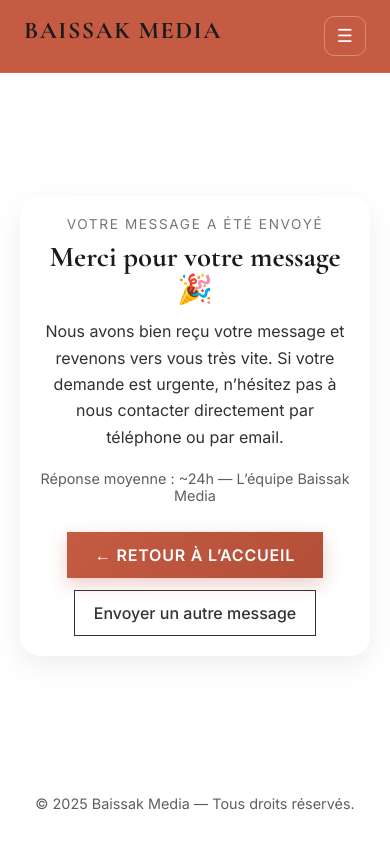
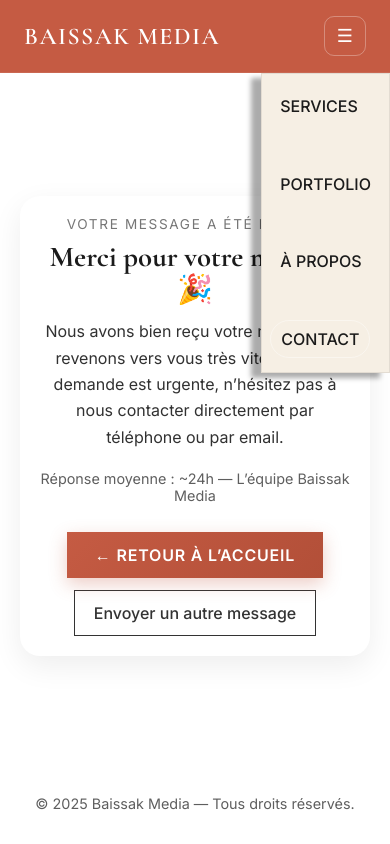
Before and after one commit to RiwaneAberkane/BaissakMedia, a plain HTML site: page merci.html in a window 390 px wide. Both pictures are taken after a click on the button "Open menu". Drawn offline with nearby package versions, Linux system fonts and the light colour scheme.

Commit message:
add merci page and form complete

```diff
--- a/merci.css
+++ b/merci.css
@@ -26,17 +26,6 @@ body {
     box-shadow: 0 10px 30px rgba(0, 0, 0, .07);
     padding: clamp(1.25rem, 3vw, 2rem);
     text-align: center;
-}
-
-/* Marque */
-.brand {
-    display: inline-block;
-    text-decoration: none;
-    letter-spacing: .06em;
-    font-weight: 700;
-    font-family: "Cormorant Garamond", serif;
-    margin-bottom: .75rem;
-    color: inherit;
 }
 
 /* Titres et textes */
--- a/merci.html
+++ b/merci.html
@@ -61,6 +61,17 @@
         &copy; <span id="annee"></span> Baissak Media — Tous droits réservés.
     </footer>
 
+    <!-- tiny JS for mobile menu -->
+    <script>
+        const btn = document.querySelector('.nav-toggle');
+        const list = document.getElementById('menu');
+        btn?.addEventListener('click', () => {
+            const open = btn.getAttribute('aria-expanded') === 'true';
+            btn.setAttribute('aria-expanded', String(!open));
+            list.classList.toggle('is-open');
+        });
+    </script>
+
     <script>
         document.getElementById('annee').textContent = new Date().getFullYear();
     </script>
```
